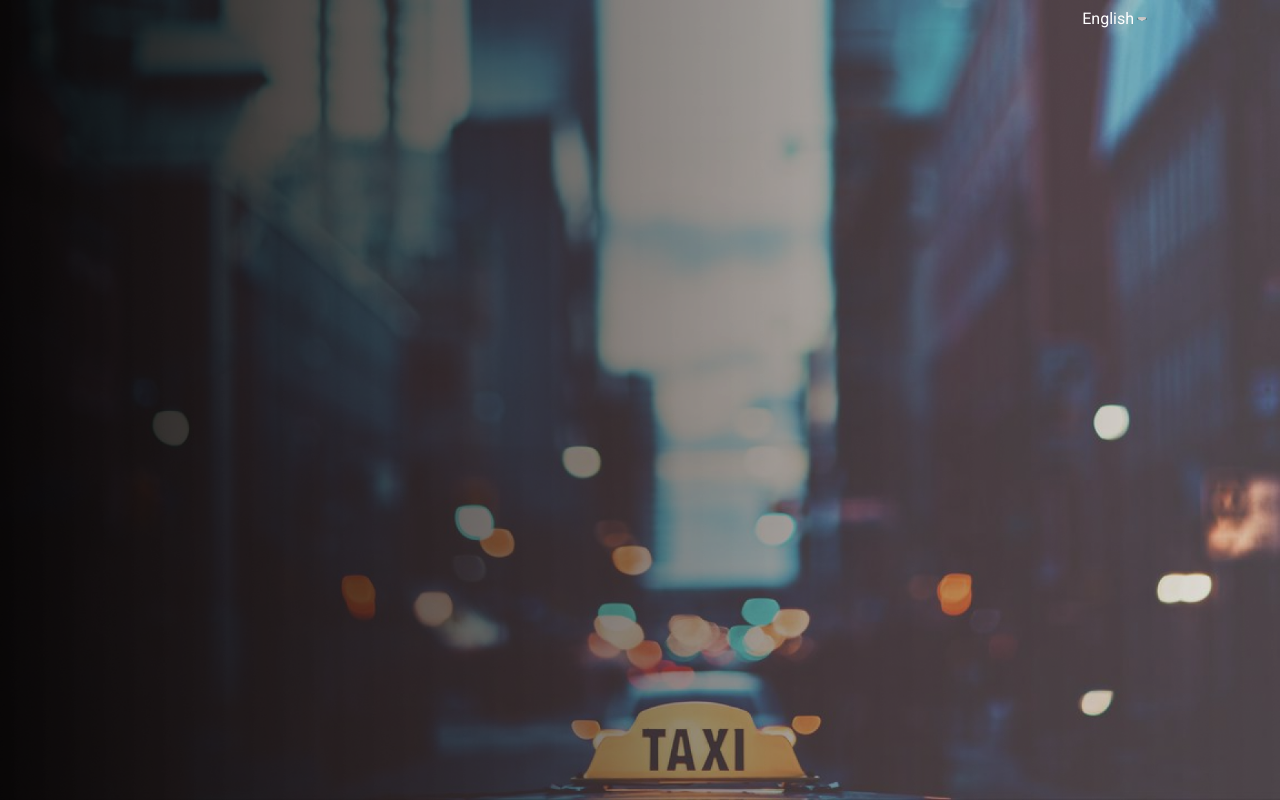
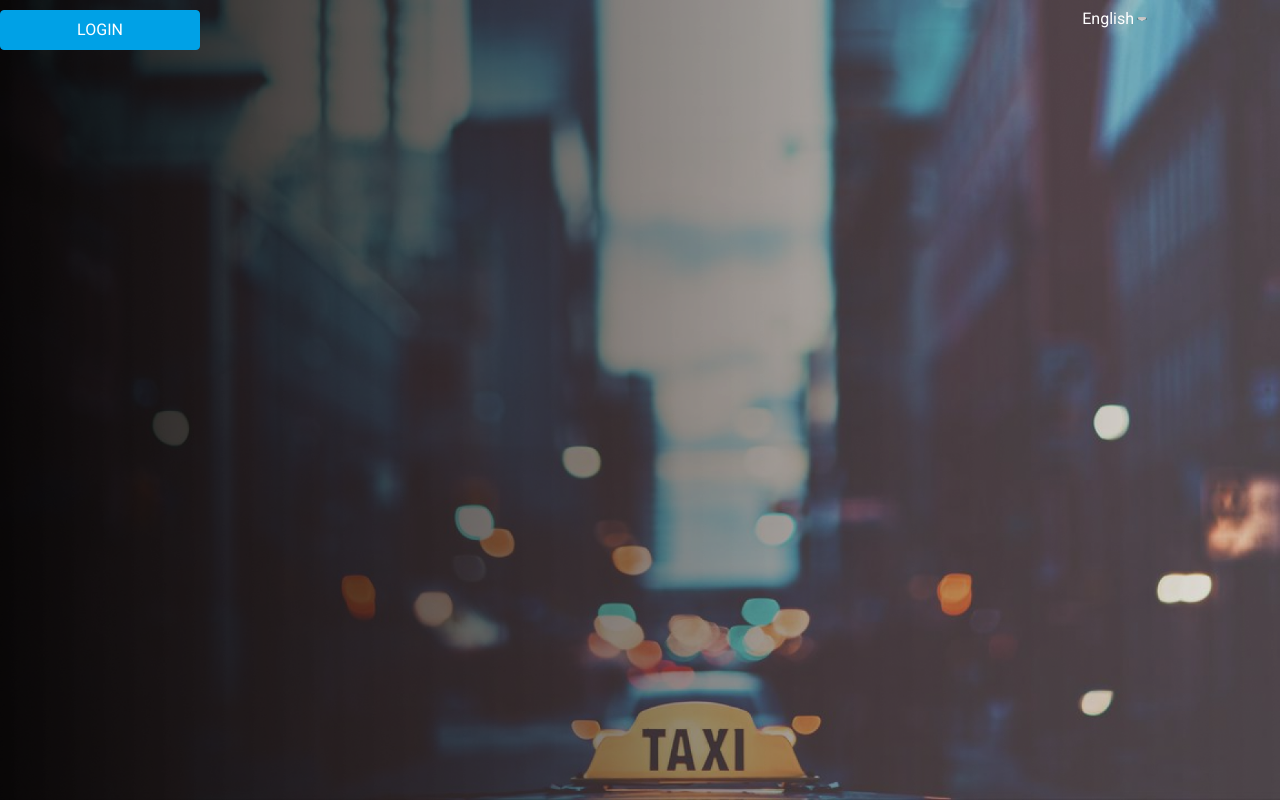
Before and after one commit to grigory-lebedev-usa/circle-ci-e2e-tests, a React (Create React App) app: page / in a window 1280 px wide. Built offline with nearby package versions, Linux system fonts and the light colour scheme.

Commit message:
fix page-wrapper [TAXIT-33]

```diff
--- a/src/App.jsx
+++ b/src/App.jsx
@@ -1,14 +1,15 @@
-import React from 'react';
+import React, { useState } from 'react';
 
 import './App.css';
-import Header from './components/Header/Header';
 import PageWrapper from './shared/components/PageWrapper/PageWrapper';
+import FormButton from './shared/components/form-elements/FormButton/FormButton';
 
 function App() {
+  const [isLogin, setIsLogin] = useState(false);
   return (
     <div>
-      <PageWrapper>
-        <Header />
+      <PageWrapper isLogin={isLogin}>
+        <FormButton onClick={() => setIsLogin(true)}>Login</FormButton>
       </PageWrapper>
     </div>
   );
--- a/src/shared/components/PageWrapper/PageWrapper.jsx
+++ b/src/shared/components/PageWrapper/PageWrapper.jsx
@@ -2,14 +2,22 @@ import React from 'react';
 
 import PropTypes from 'prop-types';
 
+import Header from '../../../components/Header/Header';
+
 import classes from './page-wrapper.module.css';
 
-function PageWrapper({ children }) {
-  return <div className={classes.wrapper}>{children}</div>;
+function PageWrapper({ children, isLogin }) {
+  return (
+    <div className={classes.wrapper}>
+      <Header isLogin={isLogin} />
+      {children}
+    </div>
+  );
 }
 
 PageWrapper.propTypes = {
-  children: PropTypes.node.isRequired
+  children: PropTypes.node.isRequired,
+  isLogin: PropTypes.bool.isRequired
 };
 
 export default PageWrapper;
```
